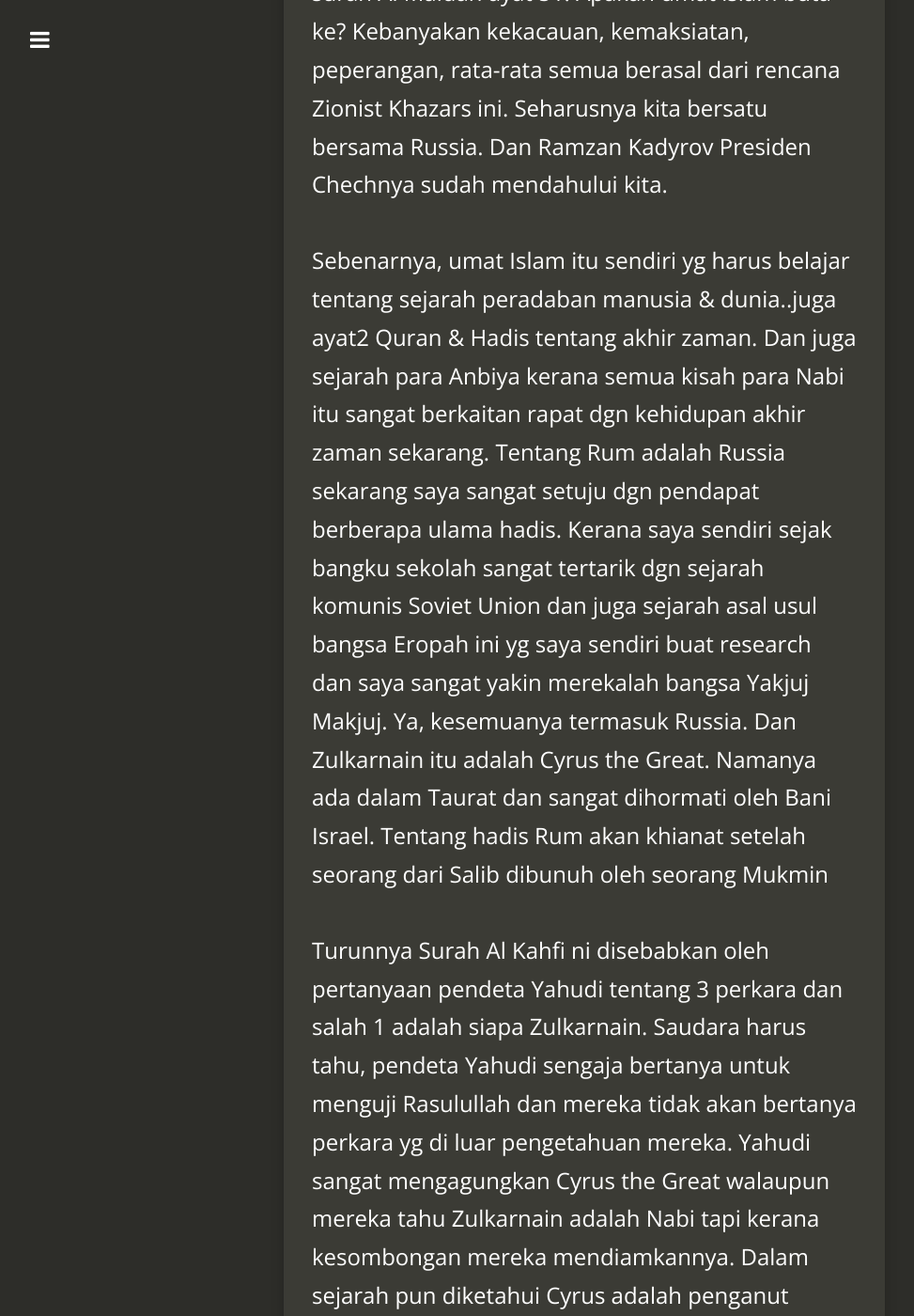
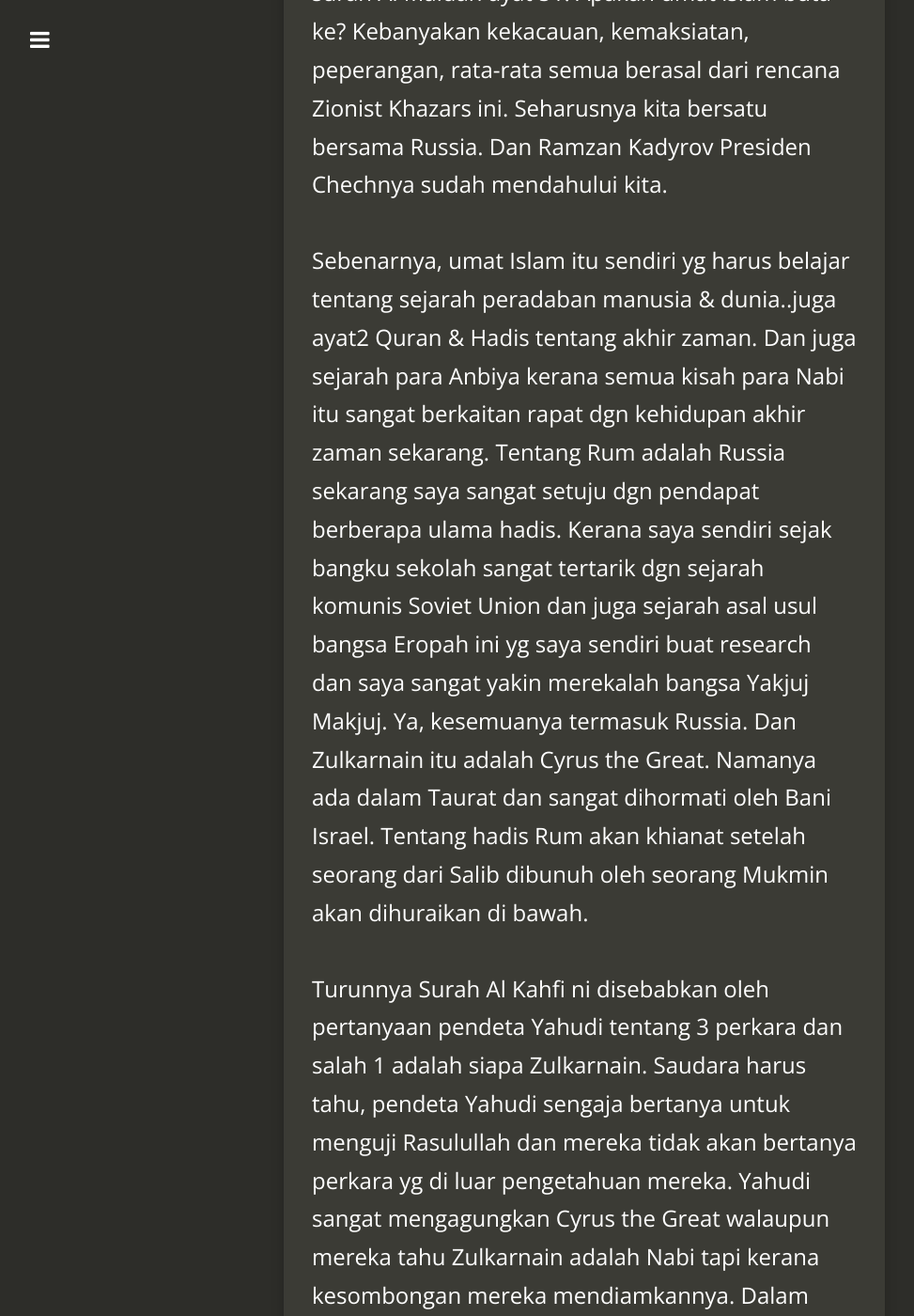
Before and after one commit to kedamaian/swsyafiq, a Jekyll site: the page built from _posts/2018-08-18-sejarah-khazaria-ii-kesimpulan.md, in a window 1280 px wide and 1400 px high, scrolled down 5775 px. Shown: the whole window at 94% size, without its empty margins (18-991 px from the left). Built offline with Jekyll 4.4.1, drawn with Linux system fonts in a browser that asks for light colours; nearby versions of some CDN libraries; comment, search, counter and statistics services are not loaded.

Commit message:
Update 2018-08-18-sejarah-khazaria-ii-kesimpulan.md

```diff
--- a/_posts/2018-08-18-sejarah-khazaria-ii-kesimpulan.md
+++ b/_posts/2018-08-18-sejarah-khazaria-ii-kesimpulan.md
@@ -26,7 +26,7 @@ Siapakah penduduk negeri yang Allah maksudkan itu? penduduk yang dimaksudkan itu
 
 Saudi negara Zionist atau lebih sederhana boleh dipanggil the puppets by zionist freemasons. Dan NATO/UN adalah sayap angkatan bersenjata Zionist. Manakala agen Israeli intel mereka adalah MOSSAD(Sayanim), Talpiot/8200/ADL/AIPAC/CERN,  NSA/CIA/FBI/FEMA & the UK’s MI5/MI-6. Turki berada di pihak yang zalim sebab berada dalam keanggotaan NATO termasuk 29 negara yang lain antaranya US, UK, France dan Canada. Manakala Russia, Iran, China, NK, dan berberapa lagi adalah tidak berada dalam NATO dan dalam kata lain, mereka bebas dari gengaman NATO-Zionist. Rum adalah Russia, bukan Amerika & Barat. Umat Islam akan bersatu bersama Rum melawan suatu musuh di belakang kita. Siapa musuh itu? Tak lain tak bukan adalah pakatan Zionist Freemasons Illuminati Amerika-Israel-Saudi Arabia(KSA)-France-Canada-UK-UAE-Bahrain-SK NATO. Dan Allah melarang kita bersatu sama mereka ini di dalam surah Al Maidah ayat 51. Apakah umat islam buta ke? Kebanyakan kekacauan, kemaksiatan, peperangan, rata-rata semua berasal dari rencana Zionist Khazars ini. Seharusnya kita bersatu bersama Russia. Dan Ramzan Kadyrov Presiden Chechnya sudah mendahului kita.
 
-Sebenarnya, umat Islam itu sendiri yg harus belajar tentang sejarah peradaban manusia & dunia..juga ayat2 Quran & Hadis tentang akhir zaman. Dan juga sejarah para Anbiya kerana semua kisah para Nabi itu sangat berkaitan rapat dgn kehidupan akhir zaman sekarang. Tentang Rum adalah Russia sekarang saya sangat setuju dgn pendapat berberapa ulama hadis. Kerana saya sendiri sejak bangku sekolah sangat tertarik dgn sejarah komunis Soviet Union dan juga sejarah asal usul bangsa Eropah ini yg saya sendiri buat research dan saya sangat yakin merekalah bangsa Yakjuj Makjuj. Ya, kesemuanya termasuk Russia. Dan Zulkarnain itu adalah Cyrus the Great. Namanya ada dalam Taurat dan sangat dihormati oleh Bani Israel. Tentang hadis Rum akan khianat setelah seorang dari Salib dibunuh oleh seorang Mukmin
+Sebenarnya, umat Islam itu sendiri yg harus belajar tentang sejarah peradaban manusia & dunia..juga ayat2 Quran & Hadis tentang akhir zaman. Dan juga sejarah para Anbiya kerana semua kisah para Nabi itu sangat berkaitan rapat dgn kehidupan akhir zaman sekarang. Tentang Rum adalah Russia sekarang saya sangat setuju dgn pendapat berberapa ulama hadis. Kerana saya sendiri sejak bangku sekolah sangat tertarik dgn sejarah komunis Soviet Union dan juga sejarah asal usul bangsa Eropah ini yg saya sendiri buat research dan saya sangat yakin merekalah bangsa Yakjuj Makjuj. Ya, kesemuanya termasuk Russia. Dan Zulkarnain itu adalah Cyrus the Great. Namanya ada dalam Taurat dan sangat dihormati oleh Bani Israel. Tentang hadis Rum akan khianat setelah seorang dari Salib dibunuh oleh seorang Mukmin akan dihuraikan di bawah.
 
 Turunnya Surah Al Kahfi ni disebabkan oleh pertanyaan pendeta Yahudi tentang 3 perkara dan salah 1 adalah siapa Zulkarnain. Saudara harus tahu, pendeta Yahudi sengaja bertanya untuk menguji Rasulullah dan mereka tidak akan bertanya perkara yg di luar pengetahuan mereka. Yahudi sangat mengagungkan Cyrus the Great walaupun mereka tahu Zulkarnain adalah Nabi tapi kerana kesombongan mereka mendiamkannya. Dalam sejarah pun diketahui Cyrus adalah penganut Monotheist yaitu agama Tauhid. Ini isyarat pertama yg Cyrus adalah Zulkarnain. Kedua, Nama & kisah Cyrus tertulis dalam Taurat dan Yahudi mengagungkan nya. Inilah punca pendeta Yahudi tentang Zulkarnain. Ustaz Auni memang hebat. Saya juga kagum dgn dia. Tapi beliau sendiri memberi tahu, tidak semua perkara yg dia tahu. Dan di luar sana ada org yg lebih tahu dari beliau. Jadi, anda tak usah taksub pada hanya seorang guru. Baca kisah Cyrus dalam Taurat. Dan ada beberapa Nabi dari Bani Israel yg ceritakan akan kedatangan Cyrus untuk selamatkan mereka dari Babylon.
 
```
